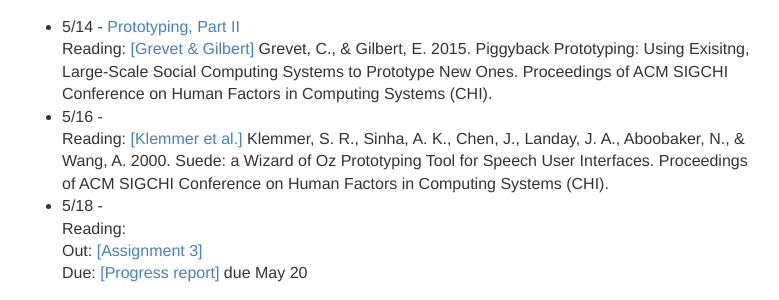
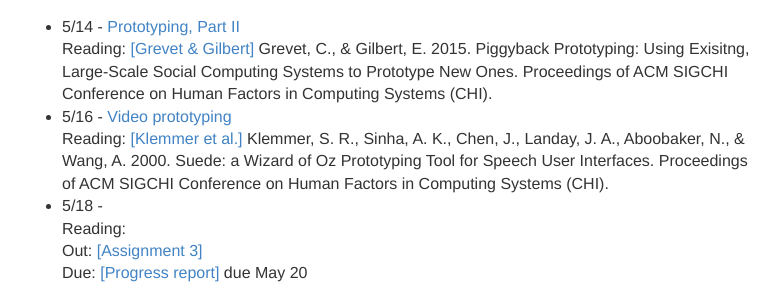
Before and after one commit to hciwang/hciwang.github.io, a Jekyll site: the page built from _posts/2018-3-25-lectures.md, in a window 1280 px wide and 900 px high, scrolled down 2023 px. Shown: the part 152-452 px from the top of the window, without its empty margins (248-1027 px from the left). Built offline with Jekyll 4.4.1, drawn with Linux system fonts in a browser that asks for light colours.

Commit message:
Update 2018-3-25-lectures.md

```diff
--- a/_posts/2018-3-25-lectures.md
+++ b/_posts/2018-3-25-lectures.md
@@ -67,7 +67,7 @@
 Week 7
 - 5/14 - [Prototyping, Part II](https://canvas.ucdavis.edu/courses/225630/files?preview=3555772)
 Reading: [[Grevet & Gilbert]](http://comp.social.gatech.edu/papers/chi15.airport.grevet.pdf)  Grevet, C., & Gilbert, E. 2015. Piggyback Prototyping: Using Exisitng, Large-Scale Social Computing Systems to Prototype New Ones. Proceedings of ACM SIGCHI Conference on Human Factors in Computing Systems (CHI).
-- 5/16 -
+- 5/16 - [Video prototyping](https://canvas.ucdavis.edu/courses/225630/files?preview=3577055)
 Reading: [[Klemmer et al.]](https://canvas.ucdavis.edu/courses/225630/files?preview=3573169) Klemmer, S. R., Sinha, A. K., Chen, J., Landay, J. A., Aboobaker, N., & Wang, A. 2000. Suede: a Wizard of Oz Prototyping Tool for Speech User Interfaces. Proceedings of ACM SIGCHI Conference on Human Factors in Computing Systems (CHI).
 - 5/18 -
 Reading:
```
